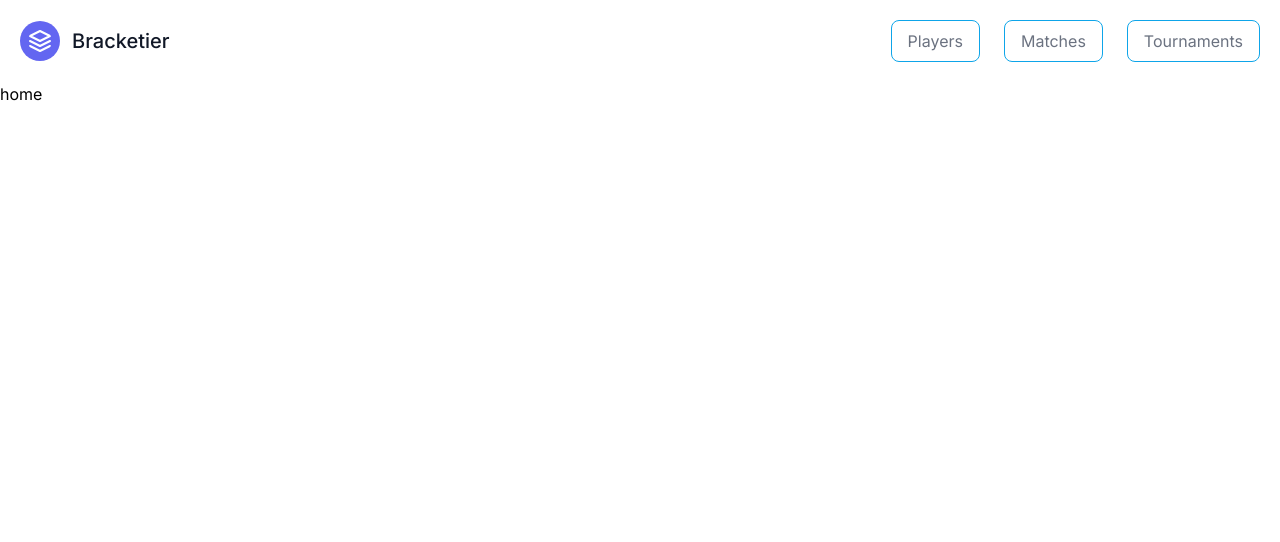
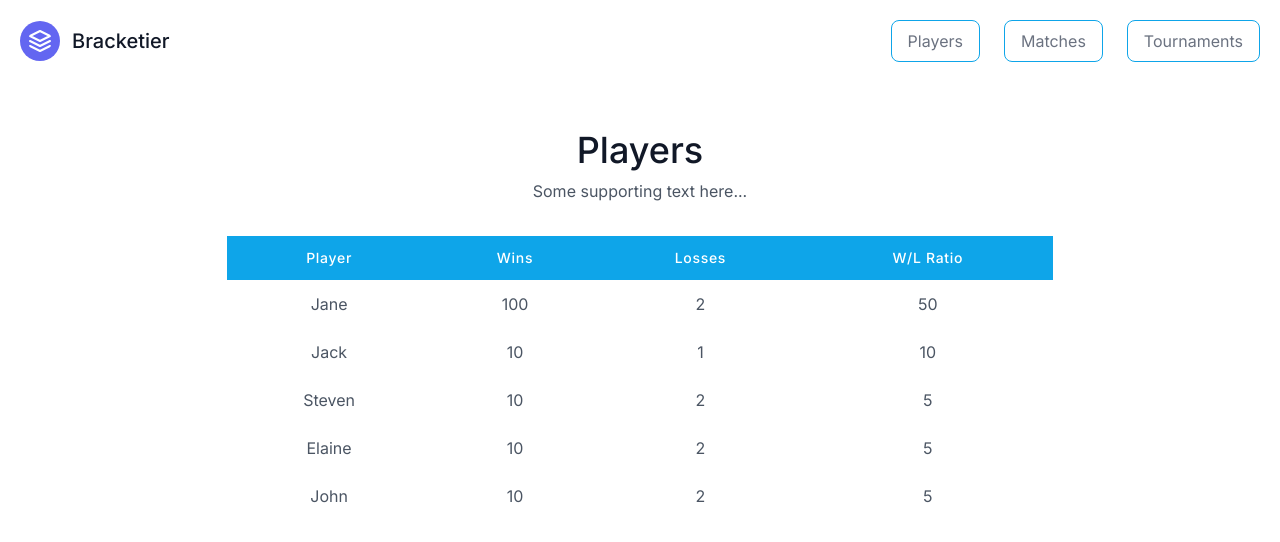
Before and after one commit to Zaffri/bracketier, a Next.js app: page / in a window 1280 px wide. Shown: the top 542 px of the page. Built offline with nearby package versions, Linux system fonts and the light colour scheme.

Commit message:
Added Table component to 3 main pages w/ dummy data

```diff
--- a/src/app/layout.tsx
+++ b/src/app/layout.tsx
@@ -19,7 +19,11 @@ export default function RootLayout({
     <html lang="en">
       <body className={inter.className}>
         <Appbar />
-        {children}
+        <section className="text-gray-600 body-font">
+          <div className="container px-5 py-12 mx-auto">
+            {children}
+          </div>
+        </section>
       </body>
     </html>
   )
--- a/src/app/matches/page.tsx
+++ b/src/app/matches/page.tsx
@@ -1,7 +1,23 @@
+import Table from "@/components/Table";
+
 export default function Matches() {
+  const data = [
+    { id: 1, status: 'Ongoing', player1: 'Jane', player2: 'Steven', winner: undefined },
+    { id: 2, status: 'Complete', player1: 'Lyn (win)', player2: 'Jack (loss)', winner: 'Lyn' },
+    { id: 3, status: 'Complete', player1: 'Andy (win)', player2: 'Liz (loss)', winner: 'Andy' },
+    { id: 4, status: 'Complete', player1: 'Steph (win)', player2: 'Damien (loss)', winner: 'Steph' },
+  ];
+
+  const columns = [
+    { label: 'Status', key: 'status' },
+    { label: 'Player 1', key: 'player1' },
+    { label: 'Player 2', key: 'player2' }
+  ];
+
   return (
     <>
-    matches
+      <h1 className="sm:text-4xl text-3xl font-medium title-font mb-2 text-gray-900 text-center">Matches</h1>
+      <Table columns={ columns } rows={ data } />
     </>
-  )
+  );
 }
--- a/src/app/page.tsx
+++ b/src/app/page.tsx
@@ -1,7 +1,25 @@
+import Table from "@/components/Table";
+
 export default function Home() {
+  const data = [
+    { id: 1, player: 'Jane', wins: 100, losses: 2, wlratio: 50.00 },
+    { id: 2, player: 'Jack', wins: 10, losses: 1, wlratio: 10.00 },
+    { id: 3, player: 'Steven', wins: 10, losses: 2, wlratio: 5.00 },
+    { id: 4, player: 'Elaine', wins: 10, losses: 2, wlratio: 5.00 },
+    { id: 5, player: 'John', wins: 10, losses: 2, wlratio: 5.00 }
+  ];
+
+  const columns = [
+    { label: 'Player', key: 'player' },
+    { label: 'Wins', key: 'wins' },
+    { label: 'Losses', key: 'losses' },
+    { label: 'W/L Ratio', key: 'wlratio' }
+  ];
+
   return (
     <>
-    home
+      <h1 className="sm:text-4xl text-3xl font-medium title-font mb-2 text-gray-900 text-center">Players</h1>
+      <Table columns={ columns } rows={ data } />
     </>
-  )
-}
+  );
+};
--- a/src/app/tournaments/page.tsx
+++ b/src/app/tournaments/page.tsx
@@ -1,7 +1,23 @@
+import Table from "@/components/Table";
+
 export default function Tournaments() {
+  const data = [
+    { id: 1, name: 'Halloween Pocket #1', winner: '-', numOfPlayers: '16', status: 'Ongoing' },
+    { id: 2, name: 'Morriston Battle Royale 1', winner: 'Lyn', numOfPlayers: 6, status: 'Complete' },
+    { id: 3, name: 'First tourny', winner: 'Steven', numOfPlayers: 10, status: 'Complete' },
+  ];
+
+  const columns = [
+    { label: 'Name', key: 'name' },
+    { label: 'Winner', key: 'winner' },
+    { label: 'No. of players', key: 'numOfPlayers' },
+    { label: 'Status', key: 'status' },
+  ];
+
   return (
     <>
-    Tournaments
+      <h1 className="sm:text-4xl text-3xl font-medium title-font mb-2 text-gray-900 text-center">Tournaments</h1>
+      <Table columns={ columns } rows={ data } />
     </>
-  )
+  );
 }
--- /dev/null
+++ b/src/components/Table.tsx
@@ -0,0 +1,61 @@
+type TableColumn = {
+  label: string;
+  key: string;
+};
+
+type TableRow = Record<string, any>;
+
+function TableHeading ({ column }: { column: TableColumn }) {
+  return (
+    <>
+      {/* <th className="px-4 py-3 title-font tracking-wider font-medium text-gray-900 text-sm bg-gray-100 rounded-tl rounded-bl">Plan</th> */}
+      <th className="px-4 py-3 text-center title-font tracking-wider font-medium text-white text-sm bg-sky-500">
+        { column.label }
+      </th>
+    </>
+  );
+};
+
+function TableRow ({ columns, row }: { columns: TableColumn[], row: TableRow }) {
+  return (
+    <tr>
+      {columns && columns.map(c => {
+        return (
+          <td className="px-4 py-3 text-center" key={`${row.id}-${c.key}`}>
+            { row[c.key as keyof typeof row] }
+          </td>
+        );
+      })}
+    </tr>
+  );
+};
+
+export default function Table ({ columns, rows } : { columns: TableColumn[], rows: TableRow[] }) {
+  return (
+    <>
+      <div className="flex flex-col text-center w-full mb-8">
+        <p className="lg:w-2/3 mx-auto leading-relaxed text-base">
+          Some supporting text here...
+        </p>
+      </div>
+      <div className="lg:w-2/3 w-full mx-auto overflow-auto">
+        <table className="table-auto w-full text-left whitespace-no-wrap">
+          <thead>
+            <tr>
+              { columns && columns.map(c => {
+                return <TableHeading key={c.key} column={c} />;
+              })}
+            </tr>
+          </thead>
+          <tbody>
+            { rows && rows.map(r => {
+              return (
+                <TableRow key={r.id} columns={columns} row={r} />
+              );
+            }) }
+          </tbody>
+        </table>
+      </div>
+    </>
+  );
+};
```
